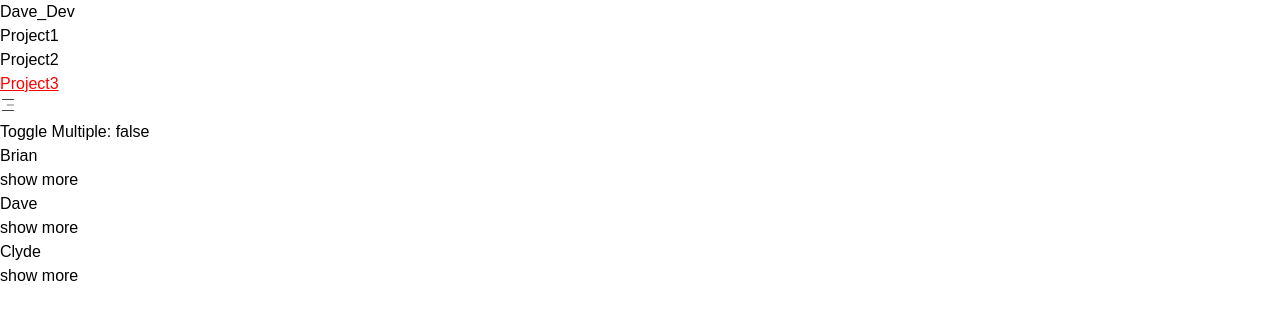
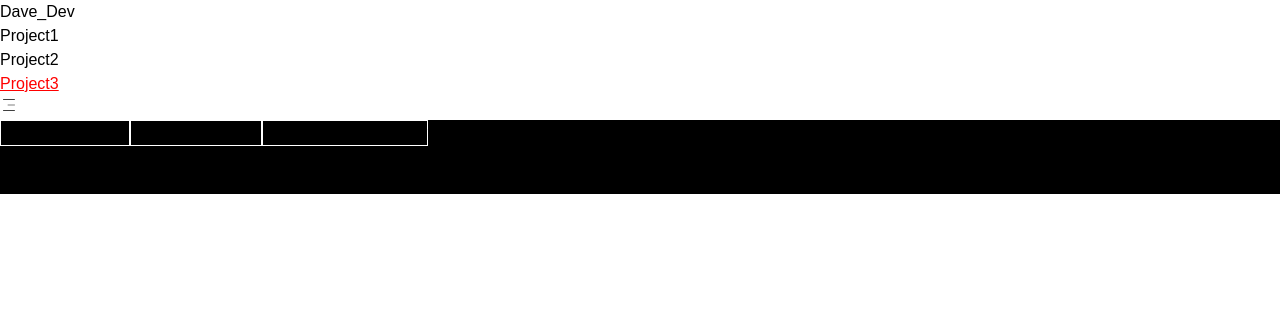
Before and after one commit to briandave-dev/MyReactProjects, a React (Vite) app: page /contact in a window 1280 px wide. Shown: the top 320 px of the page. Built offline with nearby package versions, Linux system fonts and the light colour scheme.

Commit message:
Random Color Generator

```diff
--- a/src/App.css
+++ b/src/App.css
@@ -12,3 +12,8 @@ nav a.active {
     text-decoration: underline;
     color: red;
 }
+
+button {
+    border: 1px solid white;
+    padding: .5em .5em;
+}
--- /dev/null
+++ b/src/components/25/Random-color/index.jsx
@@ -0,0 +1,64 @@
+import React, { useState } from "react";
+import "../../../App.css";
+import { useEffect } from "react";
+
+const CreateRandomValue = () => {
+  const [color, setColor] = useState("#000000");
+
+  function CreateRandomValue(length) {
+    return Math.floor(Math.random() * length);
+  }
+
+  function CreateRandomRgbColor() {
+    const r = CreateRandomValue(256);
+    const g = CreateRandomValue(256);
+    const b = CreateRandomValue(256);
+
+    setColor(`rgb(${r},${g},${b})`);
+  }
+
+  function CreateRandomHexColor() {
+    const hex = [0, 1, 2, 3, 4, 5, 6, 7, 8, 9, "A", "B", "C", "D", "E", "F"];
+    let hexColor = "#";
+    for (let i = 0; i < 6; i++) {
+      hexColor += hex[CreateRandomValue(hex.length)];
+    }
+    setColor(hexColor);
+  }
+
+  function callRandom() {
+    const choice = Math.random() < 0.5 ? CreateRandomHexColor : CreateRandomRgbColor
+    choice()
+  }
+
+  return (
+    <>
+      <div
+        className={`w-[100vw] h-[60vh] text-white items-start justify-center`}
+        style={{ background: color }}
+      >
+        <div className="flex gap-2 justify-center pt-4">
+        <button className="p-2 font-bold" onClick={() => CreateRandomHexColor()}>
+          Create HEX Color
+        </button>
+        <button className="p-2 font-bold" onClick={() => CreateRandomRgbColor()}>
+          Create RGB Color
+        </button>
+        <button
+            className="p-2 font-bold"
+          onClick={callRandom}
+        >
+          Generate random color
+        </button>
+        </div>
+
+        <div className="flex flex-col items-center leading-none justify-center text-[40px] relative top-20 text-white">
+        <h3>Color</h3>
+        <h1>{color}</h1>
+      </div>
+      </div>
+    </>
+  );
+};
+
+export default CreateRandomValue;
--- a/src/components/Contact.jsx
+++ b/src/components/Contact.jsx
@@ -1,8 +1,13 @@
 import Accordion from "./25/Accordion/Accordion";
+import CreateRandomValue from "./25/Random-color";
+import "../App.css"
 
 const Contact = () => {
     return (
-        <Accordion></Accordion>
+        <>
+            {/* <Accordion/> */}
+            <CreateRandomValue/>
+        </>
      );
 }
 
```
